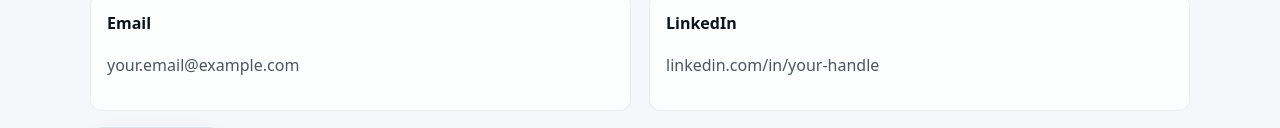
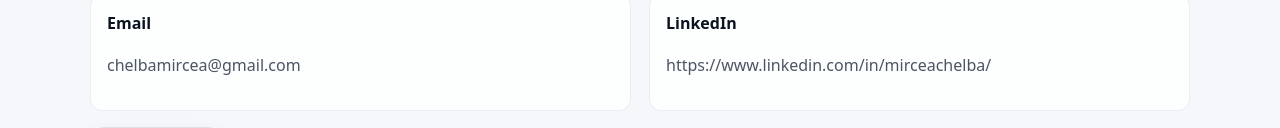
Before and after one commit to Mircea9311/Mircea9311.github.io, a plain HTML site: page index.html in a window 1280 px wide. Shown: the part 3656-3784 px from the top of the page. Drawn offline with Linux system fonts and the light colour scheme.

Commit message:
Update index.html

```diff
--- a/index.html
+++ b/index.html
@@ -329,11 +329,11 @@
       <div class="contact-card">
         <div class="field reveal">
           <strong>Email</strong>
-          <p class="muted"><a href="mailto:your.email@example.com">your.email@example.com</a></p>
+          <p class="muted"><a href="mailto:chelbamircea@gmail.com">chelbamircea@gmail.com</a></p>
         </div>
         <div class="field reveal">
           <strong>LinkedIn</strong>
-          <p class="muted"><a href="https://www.linkedin.com/" target="_blank" rel="noopener">linkedin.com/in/your-handle</a></p>
+          <p class="muted"><a href="https://www.linkedin.com/" target="_blank" rel="noopener">https://www.linkedin.com/in/mirceachelba/</a></p>
         </div>
       </div>
       <div class="cta" style="margin-top:16px">
```
